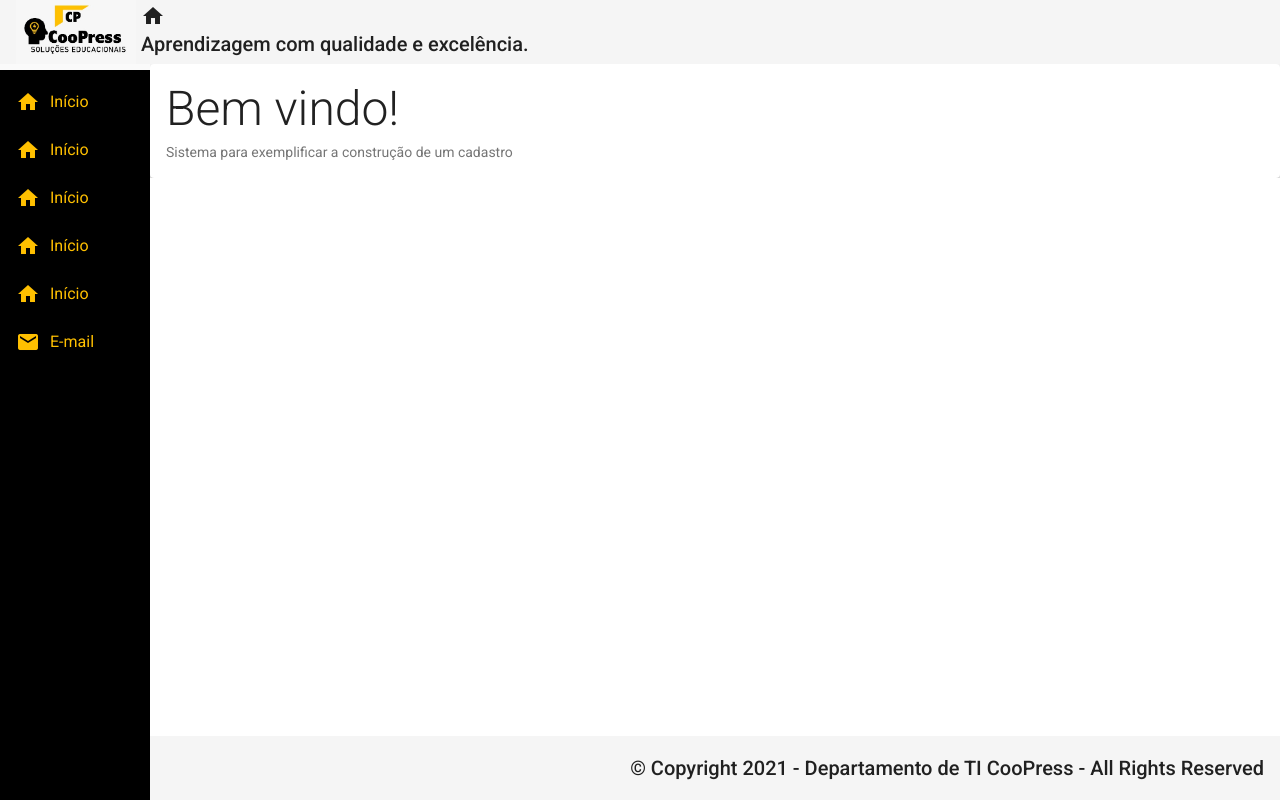
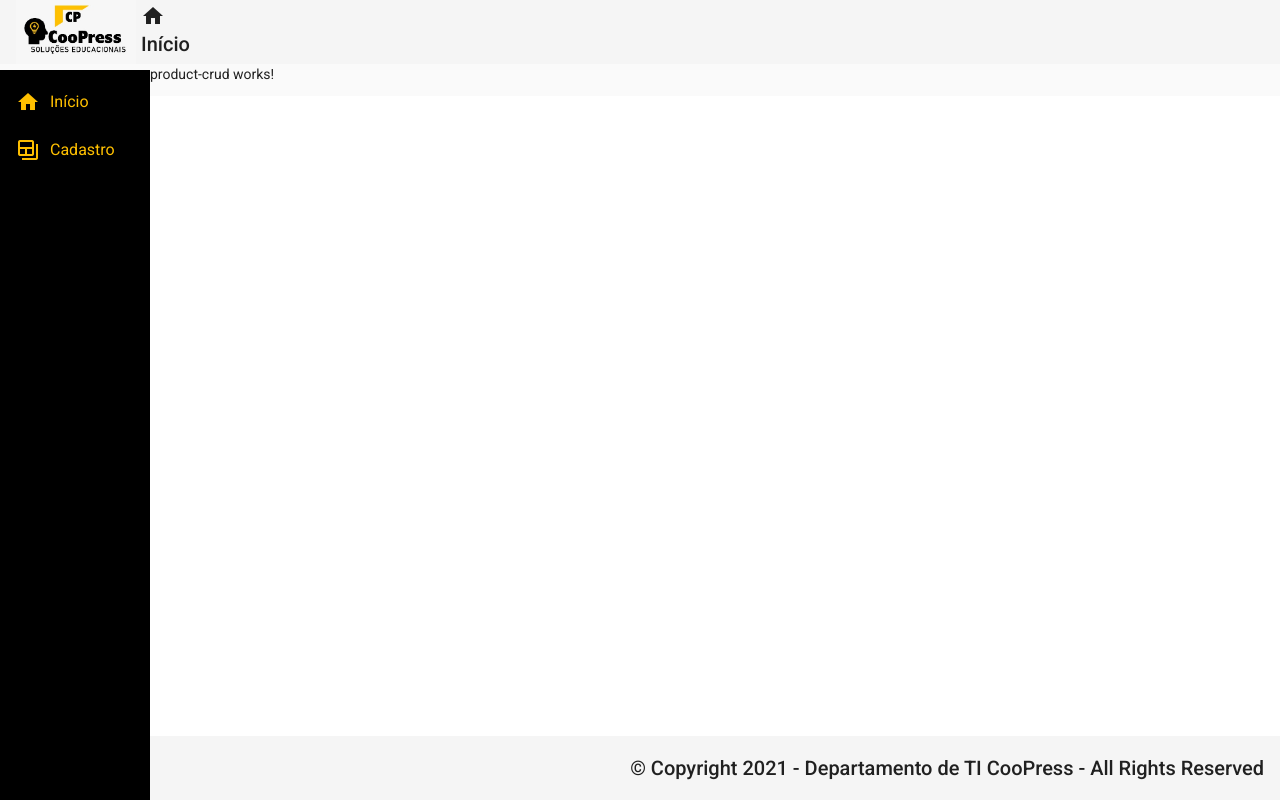
Before and after one commit to MaestroPravaler/PROJETO_ANGULAR_09, an Angular app in the folder front-angular9/: page /products in a window 1280 px wide. Before the commit this address led to /. Built offline with nearby package versions, Linux system fonts and the light colour scheme.

Commit message:
Criação do componente Cadastro

```diff
--- a/front-angular9/src/app/app-routing.module.ts
+++ b/front-angular9/src/app/app-routing.module.ts
@@ -1,7 +1,19 @@
 import { NgModule } from '@angular/core';
 import { RouterModule, Routes } from '@angular/router';
 
-const routes: Routes = [];
+import { HomeComponent } from './views/home/home.component';
+import { ProductCrudComponent } from './views/product-crud/product-crud.component';
+
+const routes: Routes = [
+  {
+    path: "",
+    component: HomeComponent
+  },
+  {
+    path: "products",
+    component: ProductCrudComponent
+  }
+];
 
 @NgModule({
   imports: [RouterModule.forRoot(routes)],
--- a/front-angular9/src/app/app.module.ts
+++ b/front-angular9/src/app/app.module.ts
@@ -13,7 +13,8 @@
 import { MatSidenavModule}  from'@angular/material/sidenav';
 import { MatCardModule}  from'@angular/material/card'
 import { MatListModule } from'@angular/material/list';
-import { HomeComponent } from './views/home/home.component'
+import { HomeComponent } from './views/home/home.component';
+import { ProductCrudComponent } from './views/product-crud/product-crud.component'
 
 
 @NgModule({
@@ -22,7 +23,8 @@
     HeaderComponent,
     FooterComponent,
     NavComponent,
-    HomeComponent
+    HomeComponent,
+    ProductCrudComponent
   ],
   imports: [
     BrowserModule,
--- a/front-angular9/src/app/components/template/header/header.component.html
+++ b/front-angular9/src/app/components/template/header/header.component.html
@@ -1,6 +1,6 @@
 <mat-toolbar class="header mat-elevation-z4">
     <span>
-        <a>
+        <a routerLink="/">
             <img class="logo v-middle" src="assets/images/logo.png" alt="logo">
         </a>
     </span>
@@ -10,6 +10,6 @@
                 home
             </i>
         </a>
-        Aprendizagem com qualidade e excelência.
+        Início
     </span>
 </mat-toolbar>
--- a/front-angular9/src/app/components/template/nav/nav.component.html
+++ b/front-angular9/src/app/components/template/nav/nav.component.html
@@ -1,16 +1,12 @@
 <mat-sidenav-container class="container">
     <mat-sidenav class="sidenav" mode="side" opened fixedInViewport="true" fixedTopGap="70" >
         <mat-nav-list class="nav-list">
-            <a mat-list-item><i class="material-icons">home</i>Início</a>
-            <a mat-list-item><i class="material-icons">home</i>Início</a>
-            <a mat-list-item><i class="material-icons">home</i>Início</a>
-            <a mat-list-item><i class="material-icons">home</i>Início</a>
-            <a mat-list-item><i class="material-icons">home</i>Início</a>
-            <a mat-list-item><i class="material-icons">email</i>E-mail</a>
+            <a mat-list-item routerLink="/"><i class="material-icons">home</i>Início</a>
+            <a mat-list-item routerLink="/products"><i class="material-icons">backup_table</i>Cadastro</a>
         </mat-nav-list>
     </mat-sidenav>
     <mat-sidenav-content>
-        <app-home></app-home>
+        <router-outlet></router-outlet>
     </mat-sidenav-content>
 
 </mat-sidenav-container>
--- /dev/null
+++ b/front-angular9/src/app/views/product-crud/product-crud.component.html
@@ -0,0 +1 @@
+<p>product-crud works!</p>
--- /dev/null
+++ b/front-angular9/src/app/views/product-crud/product-crud.component.ts
@@ -0,0 +1,15 @@
+import { Component, OnInit } from '@angular/core';
+
+@Component({
+  selector: 'app-product-crud',
+  templateUrl: './product-crud.component.html',
+  styleUrls: ['./product-crud.component.css']
+})
+export class ProductCrudComponent implements OnInit {
+
+  constructor() { }
+
+  ngOnInit(): void {
+  }
+
+}
```
Also changed, not shown: front-angular9/src/app/views/product-crud/product-crud.component.css (added).
